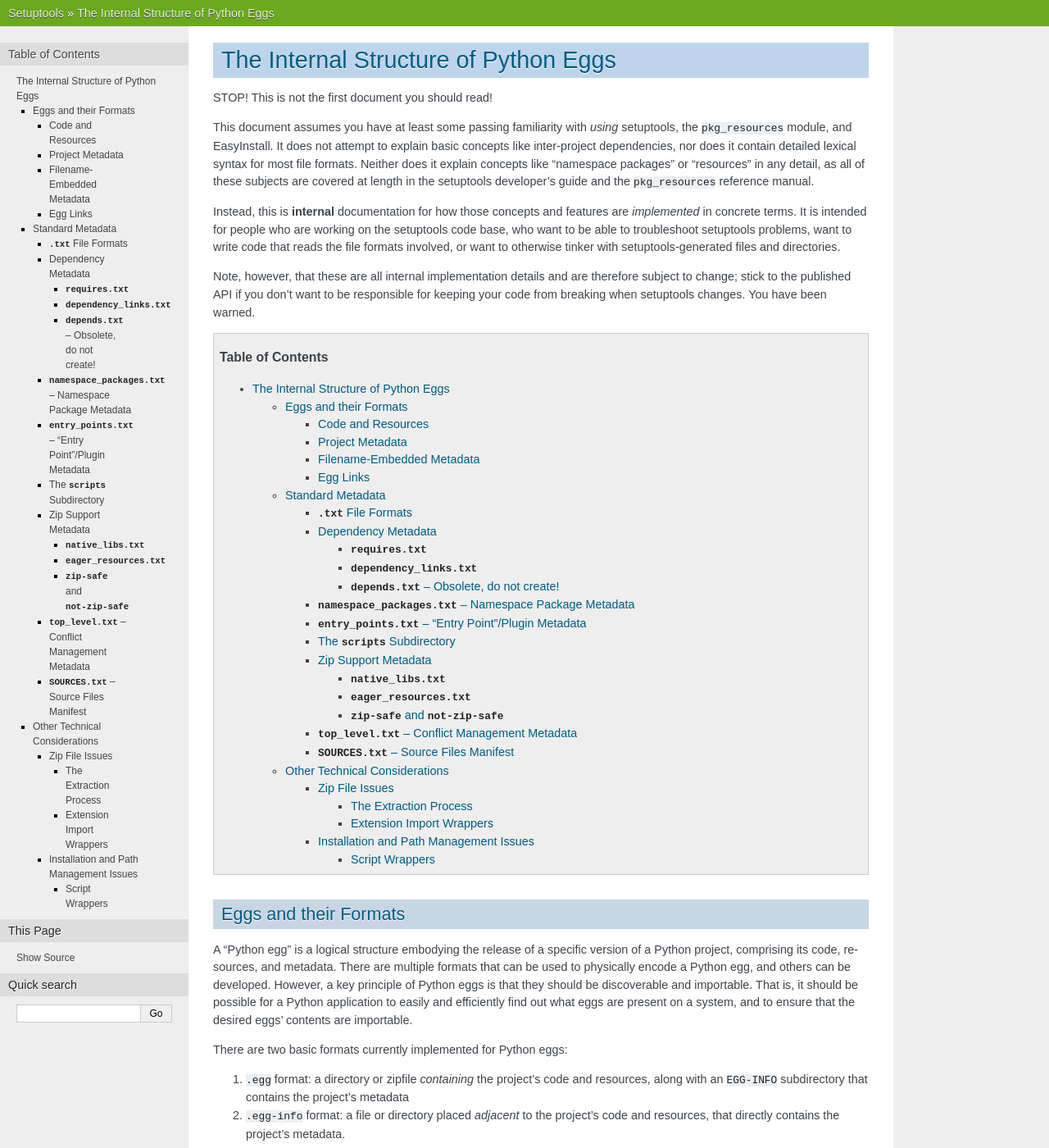
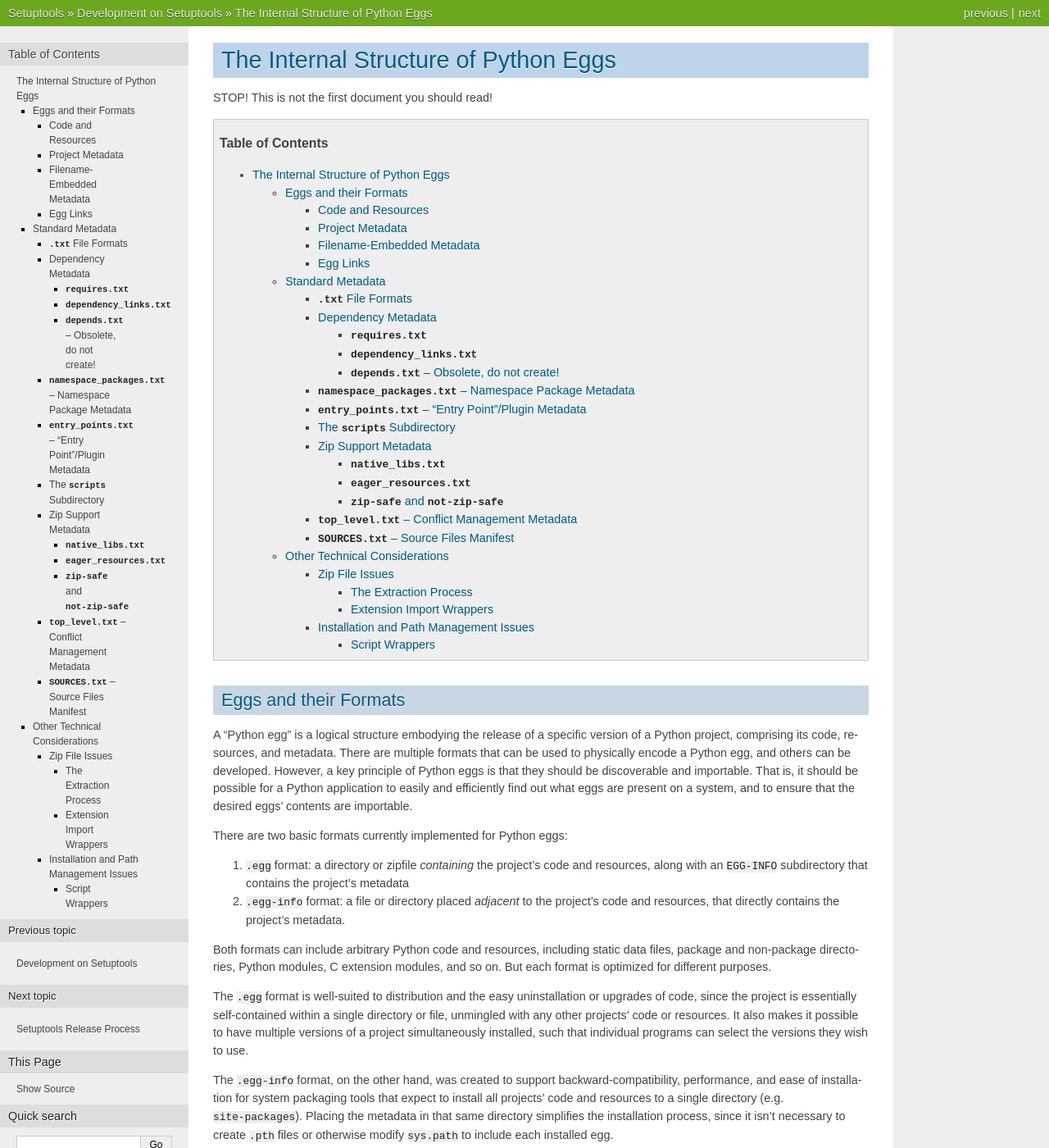
Before and after one commit to Distrotech/setuptools, a Sphinx documentation site: the page built from docs/formats.txt, in a window 1280 px wide and 1400 px high. Shown: the whole window at 82% size. Built offline with Sphinx 7.4.7, drawn with Linux system fonts in a browser that asks for light colours; the version number is read from the project's files by our own code; some of the changed text lies outside the part shown.

Commit message:
Created a new section of the documentation pertaining to development.

```diff
--- a/docs/formats.txt
+++ b/docs/formats.txt
@@ -4,26 +4,6 @@
 
 STOP! This is not the first document you should read!
 
-This document assumes you have at least some passing familiarity with
-*using* setuptools, the ``pkg_resources`` module, and EasyInstall.  It
-does not attempt to explain basic concepts like inter-project
-dependencies, nor does it contain detailed lexical syntax for most
-file formats.  Neither does it explain concepts like "namespace
-packages" or "resources" in any detail, as all of these subjects are
-covered at length in the setuptools developer's guide and the
-``pkg_resources`` reference manual.
-
-Instead, this is **internal** documentation for how those concepts and
-features are *implemented* in concrete terms.  It is intended for people
-who are working on the setuptools code base, who want to be able to
-troubleshoot setuptools problems, want to write code that reads the file
-formats involved, or want to otherwise tinker with setuptools-generated
-files and directories.
-
-Note, however, that these are all internal implementation details and
-are therefore subject to change; stick to the published API if you don't
-want to be responsible for keeping your code from breaking when
-setuptools changes.  You have been warned.
 
 
 .. contents:: **Table of Contents**
--- a/docs/index.txt
+++ b/docs/index.txt
@@ -23,3 +23,4 @@
    setuptools
    easy_install
    pkg_resources
+   development
--- /dev/null
+++ b/docs/releases.txt
@@ -0,0 +1,3 @@
+==========================
+Setuptools Release Process
+==========================
```
Also changed, not shown: docs/development.txt (added, +34 -0 lines).
